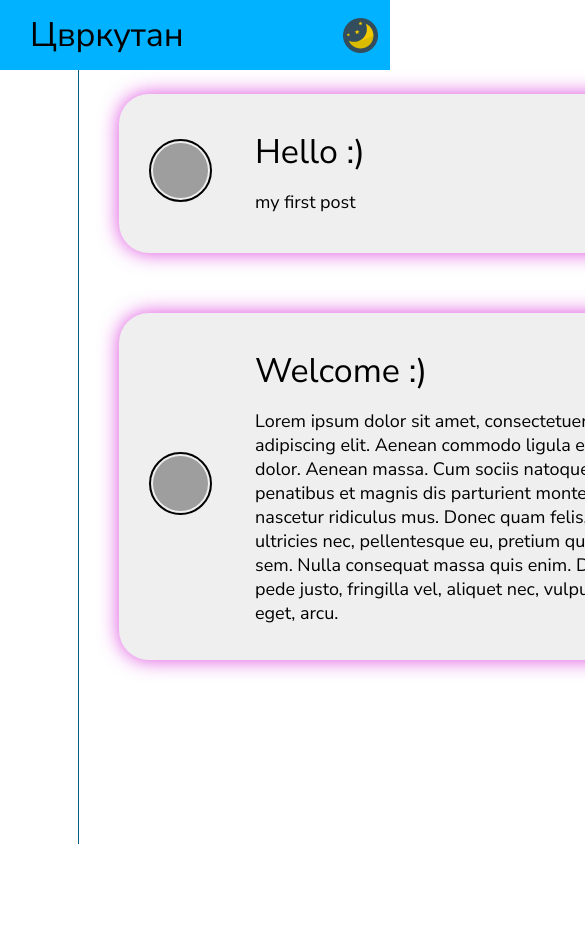
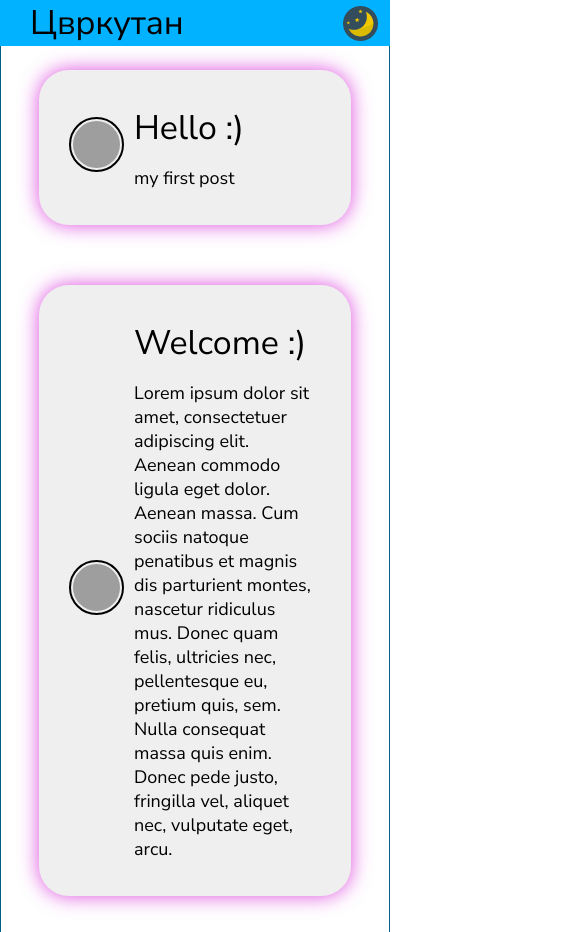
Before and after one commit to predragrkovic/cvrkutan, a React (Create React App) app: page / in a window 390 px wide. Shown: the top 932 px of the page, 585 px wide, since content can reach past the window. Before the commit the page ends 844 px from the top, so only its background shows below. Built offline with nearby package versions, Linux system fonts and the light colour scheme; grey boxes are pictures that could not be loaded.

Commit message:
Added some responsive features

```diff
--- a/src/App.scss
+++ b/src/App.scss
@@ -1,4 +1,5 @@
 @import './style/colors';
+@import './style/breakpoints';
 
 .app {
   height: 100vh;
@@ -16,12 +17,17 @@
 }
 
 .screen-container {
-  padding-right: 20%;
-  padding-left: 20%;
-
   display: flex;
   flex: 1;
   flex-direction: row;
+}
+
+.padding-div {
+  width: 20vw;
+  min-width: 50px;
+  @include fold {
+    display:none;
+  }
 }
 
 .posts-container {
@@ -35,7 +41,10 @@
   border-left: 1px solid;
   border-left-color: $primary_darker;
 
-  min-width: 640px;
+  width: 100%;
+
+  padding-left: 50px;
+  padding-right: 50px;
 }
 
 .chat-container {
@@ -47,4 +56,7 @@
   min-width: 440px;
   border-right: 1px solid;
   border-right-color: $primary_darker;
+  @include fold {
+    display:none;
+  }
 }
--- a/src/App.tsx
+++ b/src/App.tsx
@@ -14,6 +14,7 @@ function App() {
     <div className={`app ${darkTheme && 'dark'}`}>
       <Header />
       <div className={`screen-container`}>
+        <div className="padding-div"></div>
         <div className="posts-container">
           {POSTS.map((post: Post) => {
             console.log(post);
@@ -25,6 +26,7 @@ function App() {
           })}
         </div>
         <div className="chat-container"></div>
+        <div className="padding-div"></div>
       </div>
     </div>
   );
--- a/src/components/atoms/ThemeButton/style.scss
+++ b/src/components/atoms/ThemeButton/style.scss
@@ -1,17 +1,15 @@
 @import './../../../style/fonts.scss';
 
-.theme-image {
-  width: 35px;
-  height: 35px;
-  position: absolute;
-}
+
 
 .theme-image-container {
   display: flex;
   justify-content: center;
   align-items: center;
+
+  .theme-image {
+    width: 35px;
+    height: 35px;
+    position: absolute;
+  }
 }
-
-.logo {
-  font-size: $large;
-}
--- a/src/components/organisms/Header/style.scss
+++ b/src/components/organisms/Header/style.scss
@@ -1,7 +1,10 @@
 @import '../../../style/colors.scss';
+@import './../../../style/fonts.scss';
+@import 'src/style/breakpoints.scss';
 
 .header {
   height: 70px;
+  min-width: 1080px;
   position: sticky;
   top: 0;
   background-color: $primary;
@@ -10,4 +13,13 @@
   align-items: center;
   padding-right: 30px;
   padding-left: 30px;
+
+  .logo {
+    font-size: $large;
+  }
+
+  @include fold {
+    min-width: unset;
+    width: 100vw;
+  }
 }
--- a/src/components/other/Card/style.scss
+++ b/src/components/other/Card/style.scss
@@ -1,4 +1,5 @@
 @import '../../../style/colors';
+@import 'src/style/breakpoints';
 
 .card {
   margin-top: 24px;
@@ -19,4 +20,9 @@
       box-shadow: 0px 0px 20px $secondary_dark;
     }
   }
+
+  @include fold {
+    width: 80vw;
+
+  }
 }
--- a/src/index.scss
+++ b/src/index.scss
@@ -13,3 +13,12 @@ div {
 code {
   font-family: source-code-pro, Menlo, Monaco, Consolas, 'Courier New', monospace;
 }
+
+* {
+  box-sizing: border-box;
+  scrollbar-width: none;
+  &::before,
+  &::after {
+    box-sizing: border-box;
+  }
+}
--- /dev/null
+++ b/src/style/_breakpoints.scss
@@ -0,0 +1,14 @@
+//screen sizes
+$first-fold: 1180px;
+
+
+
+
+
+
+//mixins
+@mixin fold {
+    @media (max-width: #{$first-fold}) {
+        @content;
+    }
+  }
```
